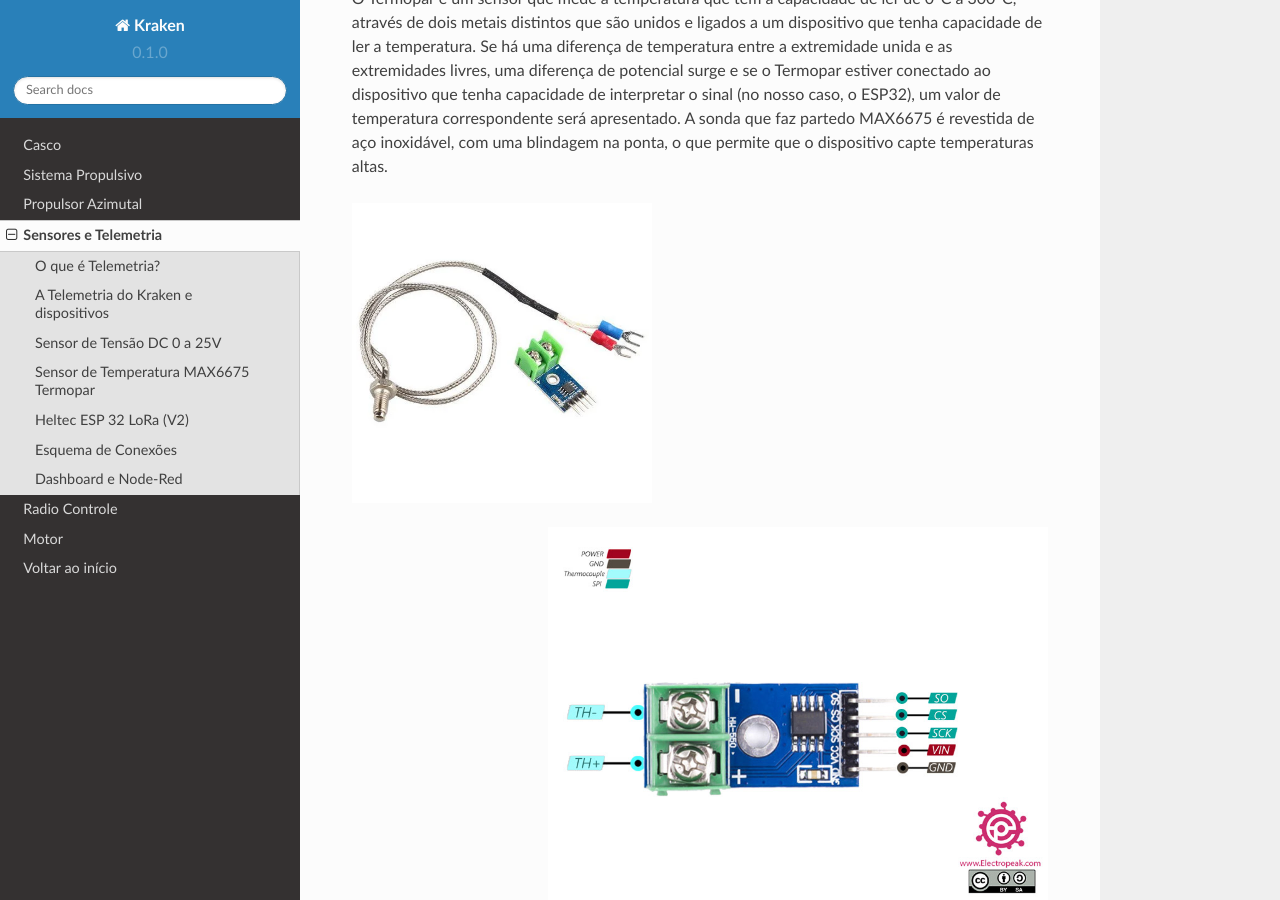
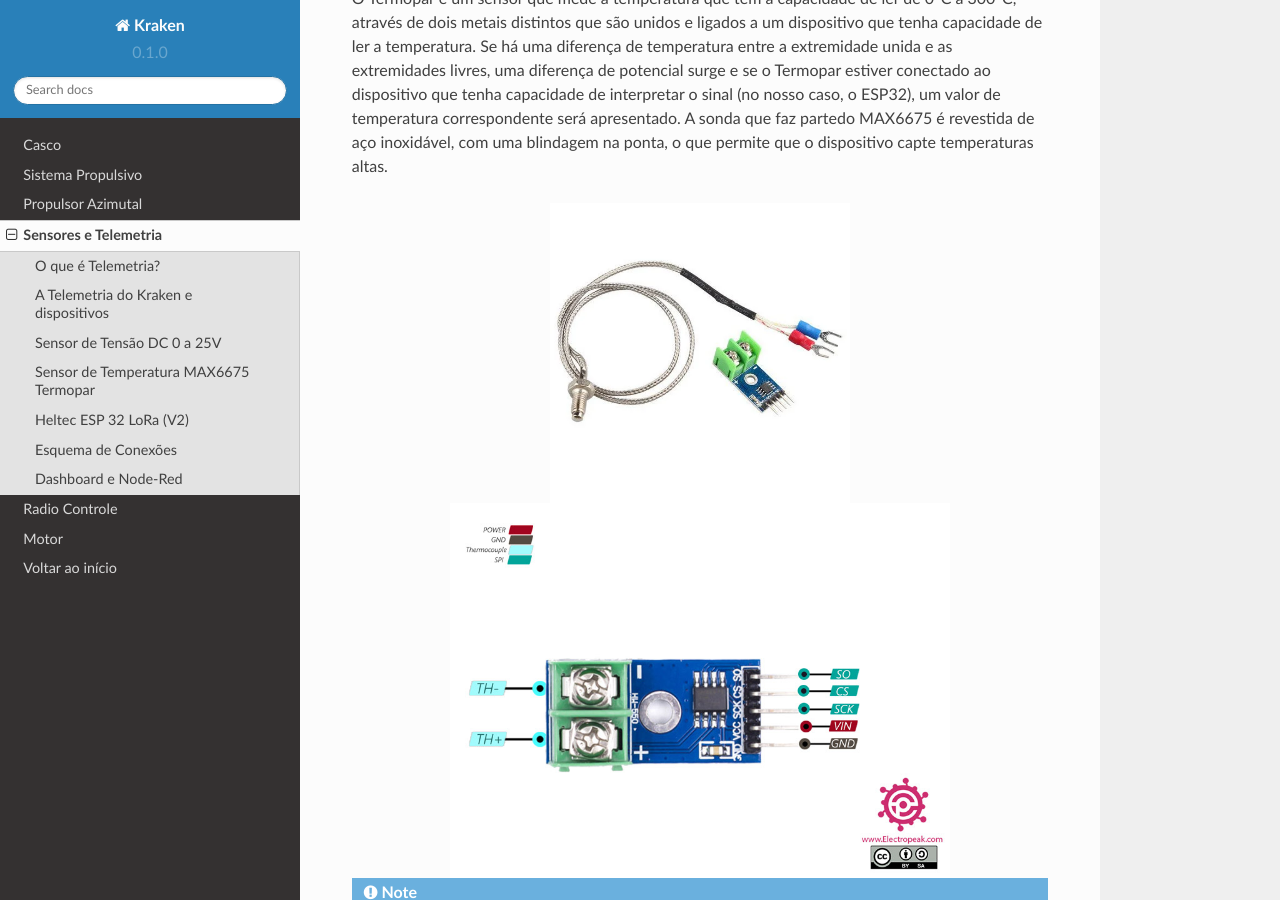
Before and after one commit to polinautico/RTD-Kraken, a Sphinx documentation site: the page built from docs/source/sensores.rst, in a window 1280 px wide and 900 px high, scrolled down 1928 px. Built offline with Sphinx 7.4.7 and the Read the Docs theme 2.0.0, drawn with Linux system fonts in a browser that asks for light colours.

Commit message:
Update sensores.rst

```diff
--- a/docs/source/sensores.rst
+++ b/docs/source/sensores.rst
@@ -40,11 +40,11 @@ O Termopar é um sensor que mede a temperatura que tem a capacidade de ler de 0
 A sonda que faz partedo MAX6675 é revestida de aço inoxidável, com uma blindagem na ponta, o que permite que o dispositivo capte temperaturas altas.
 
 .. image:: imagens/senstemp2.png
-  :align: left
+  :align: center
   :width: 300
 
 .. image:: imagens/senstemp1.jpg
-  :align: right
+  :align: center
   :width: 500
 
 .. note:: O sensor tem uma biblioteca própria, que é a "max6675.h"
```
